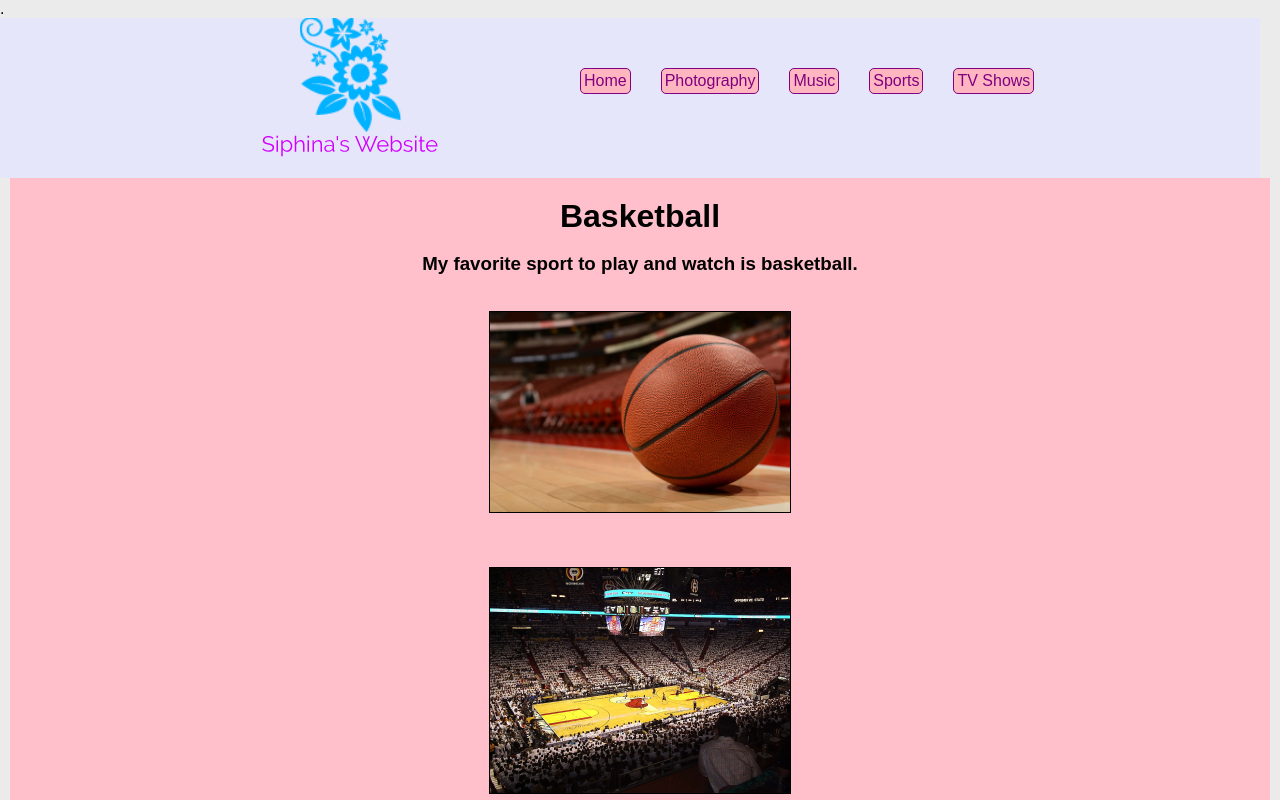
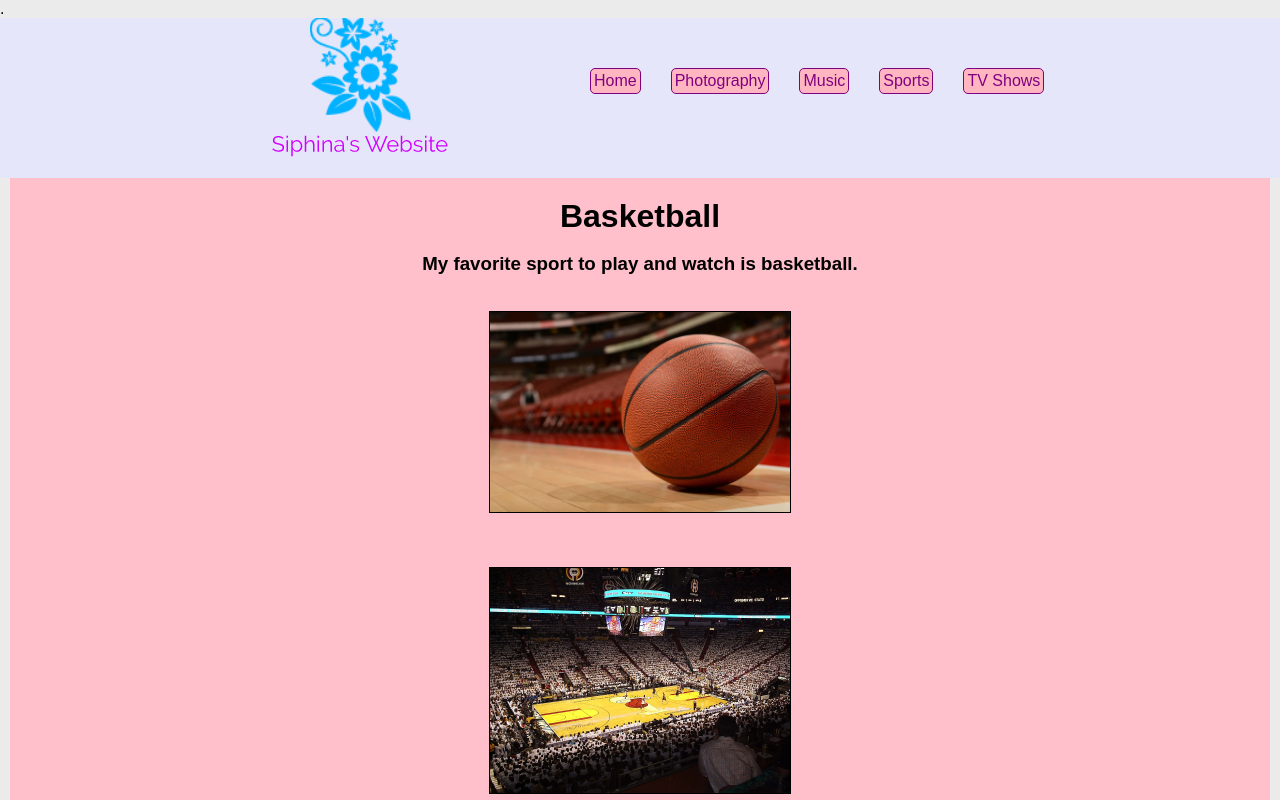
Before and after one commit to siphina/personal-webpage, a plain HTML site: page sports.html in a window 1280 px wide. Shown: the top 800 px of the page. Drawn offline with Linux system fonts and the light colour scheme.

Commit message:
Update sports.html

```diff
--- a/sports.html
+++ b/sports.html
@@ -17,7 +17,7 @@
 
         #header {
             background-color: lavender;
-            width: 1260px;
+            width: 100%;
             height: 160px;
         }
 
```
